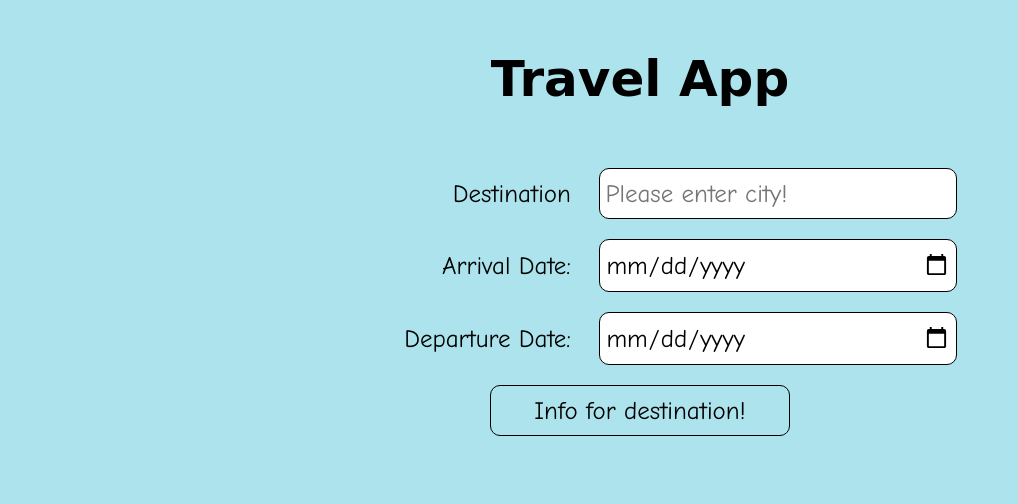
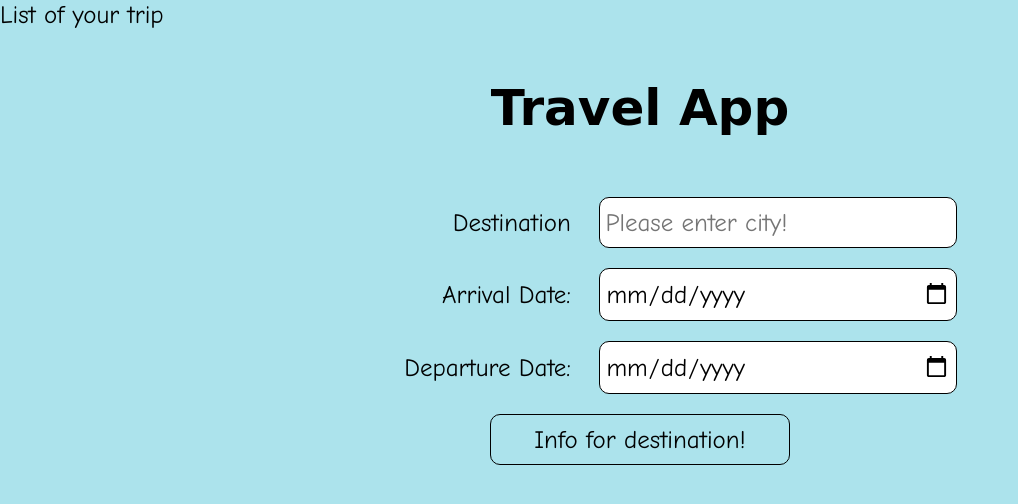
Before and after one commit to elambova/Capstone-TravelApp, a website built with webpack: page src/client/views/index.html in a window 1280 px wide. Shown: the whole page, without its empty margins (0-1018 px from the left). Built offline with nearby package versions, Linux system fonts and the light colour scheme; a web font is replaced by a local one.

Commit message:
Feat: Add new  button for Todo List Page

```diff
--- a/src/client/views/index.html
+++ b/src/client/views/index.html
@@ -11,6 +11,7 @@
 
 <body>
     <button id="print" onclick="window.print()">Print Trip</button>
+    <a href="todoList.html">List of your trip</a>
     <header id="header">
         <h1>Travel App</h1>
     </header>
```
